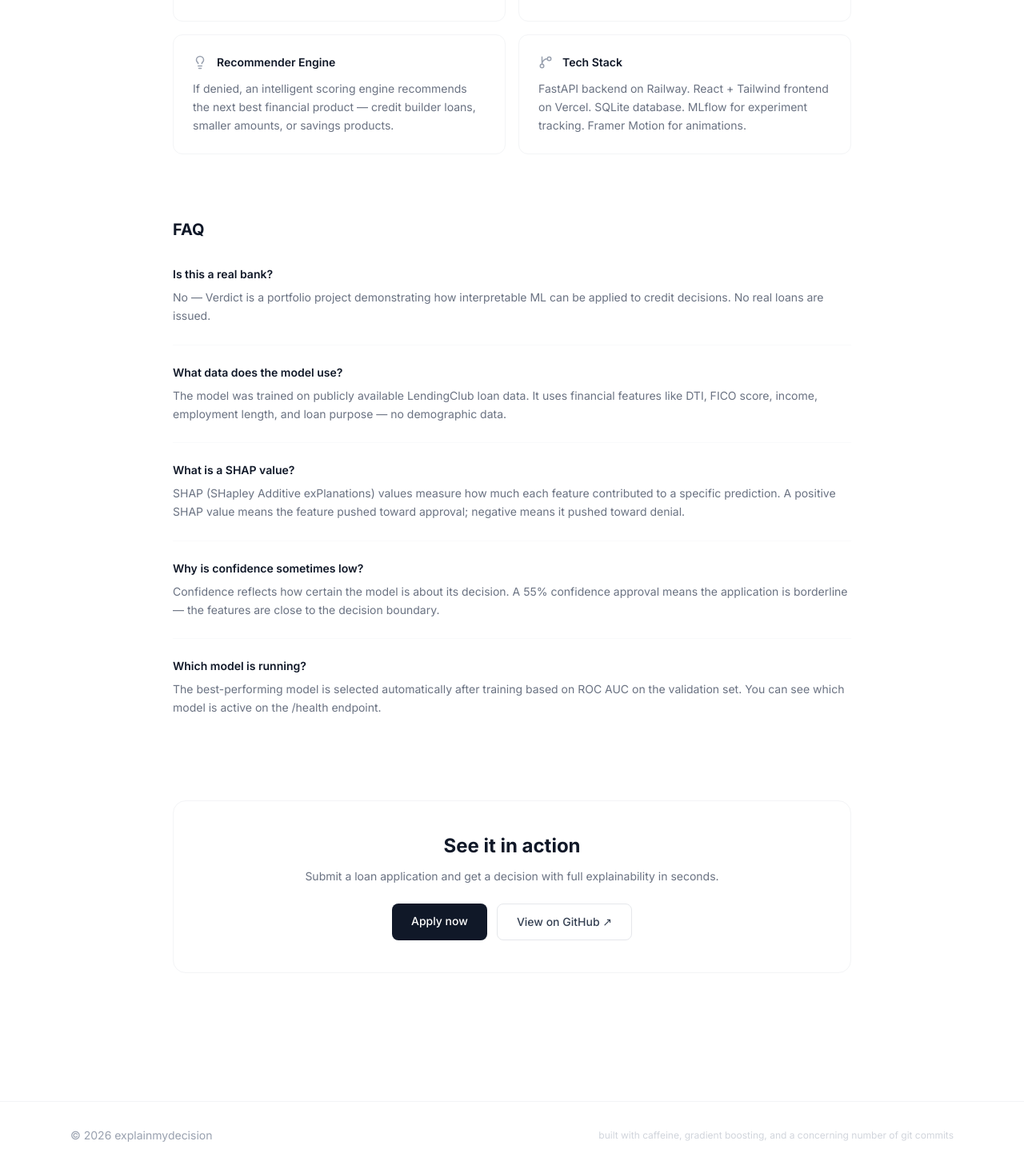
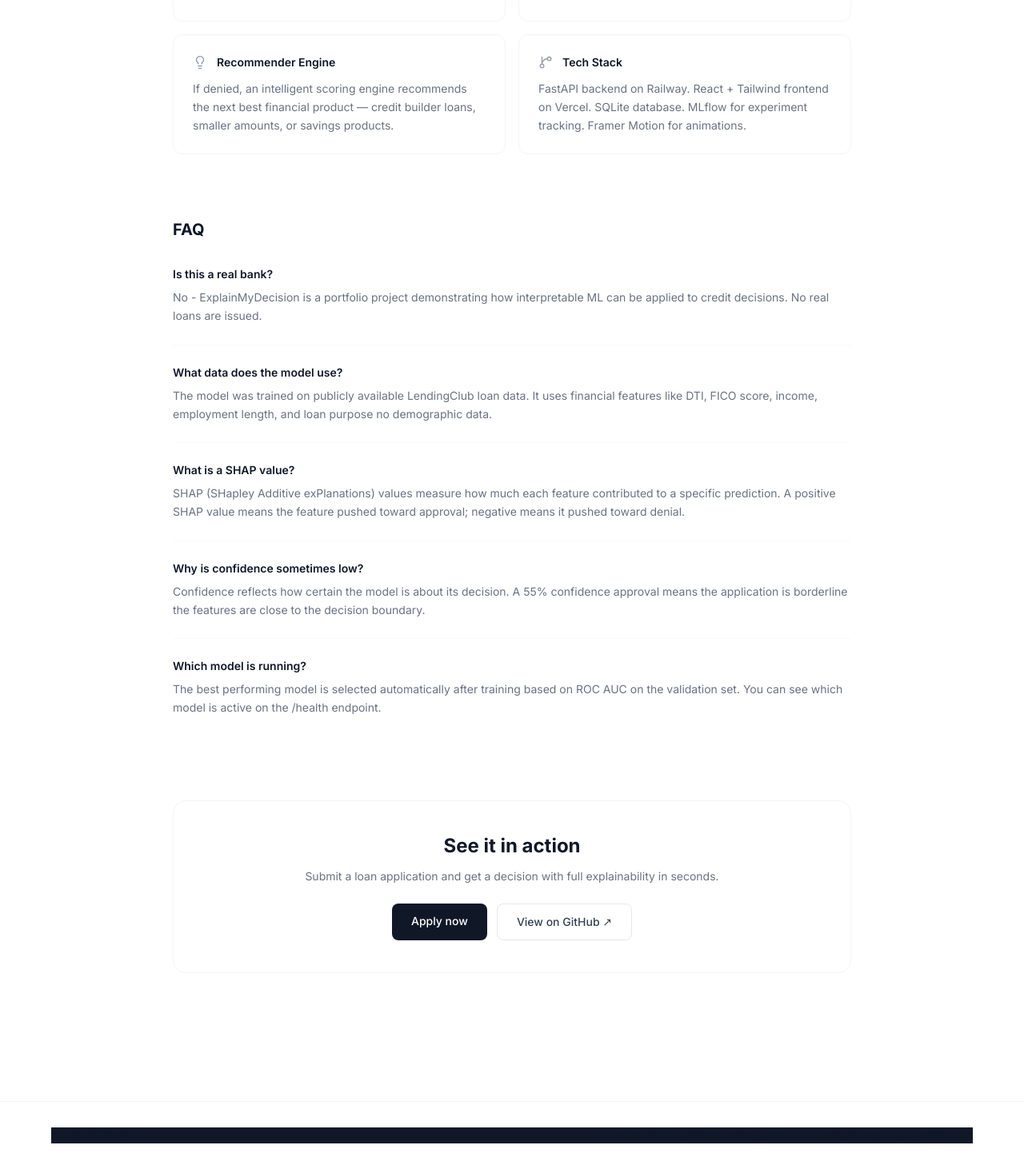
Before and after one commit to shlokmestry/verdict-ai, a React (Vite) app in the folder frontend/: page /about in a window 1280 px wide. Shown: the part 1269-2731 px from the top of the page at 80% size. Built offline with nearby package versions, Linux system fonts and the light colour scheme; no server answers.

Commit message:
minor changes

```diff
--- a/frontend/src/components/Layout.jsx
+++ b/frontend/src/components/Layout.jsx
@@ -41,10 +41,10 @@ export default function Layout() {
       </main>
 
       <footer className="border-t border-gray-100 py-8 mt-20">
-        <div className="max-w-6xl mx-auto px-6 flex items-center justify-between text-sm text-gray-400">
-          <p>© 2026 explainmydecision</p>
-          <p className="text-xs text-gray-300">
-            built with caffeine, gradient boosting, and a concerning number of git commits
+        <div className="max-w-6xl mx-auto px-6 flex items-center justify-between text-sm bg-gray-900">
+          <p>© 2026 Verdict</p>
+          <p className="text-xs bg-gray-900">
+            built with caffeine, gradient boosting, and a concerning number of git commits.
           </p>
         </div>
       </footer>
--- a/frontend/src/pages/About.jsx
+++ b/frontend/src/pages/About.jsx
@@ -16,11 +16,11 @@ const stack = [
 const faqs = [
   {
     q: 'Is this a real bank?',
-    a: 'No — Verdict is a portfolio project demonstrating how interpretable ML can be applied to credit decisions. No real loans are issued.',
+    a: 'No - ExplainMyDecision is a portfolio project demonstrating how interpretable ML can be applied to credit decisions. No real loans are issued.',
   },
   {
     q: 'What data does the model use?',
-    a: 'The model was trained on publicly available LendingClub loan data. It uses financial features like DTI, FICO score, income, employment length, and loan purpose — no demographic data.',
+    a: 'The model was trained on publicly available LendingClub loan data. It uses financial features like DTI, FICO score, income, employment length, and loan purpose no demographic data.',
   },
   {
     q: 'What is a SHAP value?',
@@ -28,11 +28,11 @@ const faqs = [
   },
   {
     q: 'Why is confidence sometimes low?',
-    a: 'Confidence reflects how certain the model is about its decision. A 55% confidence approval means the application is borderline — the features are close to the decision boundary.',
+    a: 'Confidence reflects how certain the model is about its decision. A 55% confidence approval means the application is borderline the features are close to the decision boundary.',
   },
   {
     q: 'Which model is running?',
-    a: 'The best-performing model is selected automatically after training based on ROC AUC on the validation set. You can see which model is active on the /health endpoint.',
+    a: 'The best performing model is selected automatically after training based on ROC AUC on the validation set. You can see which model is active on the /health endpoint.',
   },
 ]
 
@@ -50,7 +50,7 @@ export default function About() {
           How it works
         </h1>
         <p className="text-lg text-gray-500 max-w-2xl leading-relaxed">
-          Verdict is an end-to-end AI loan approval system built to demonstrate
+          ExplainMyDecision is an end-to-end AI loan approval system built to demonstrate
           how machine learning can make credit decisions that are fast, fair, and fully explainable.
         </p>
       </motion.div>
@@ -128,7 +128,7 @@ export default function About() {
             className="px-6 py-3 rounded-lg bg-gray-900 text-white font-medium text-sm hover:bg-gray-800 transition-colors">
             Apply now
           </Link>
-          <a href="https://github.com/shlokmestry/Verdict"
+          <a href="https://github.com/shlokmestry/explainmydecision"
             target="_blank" rel="noopener noreferrer"
             className="px-6 py-3 rounded-lg border border-gray-200 text-gray-700 font-medium text-sm hover:bg-gray-50 transition-colors">
             View on GitHub ↗
```
Also changed, not shown: 2 other files (tests, documents, lock files or other folders).
